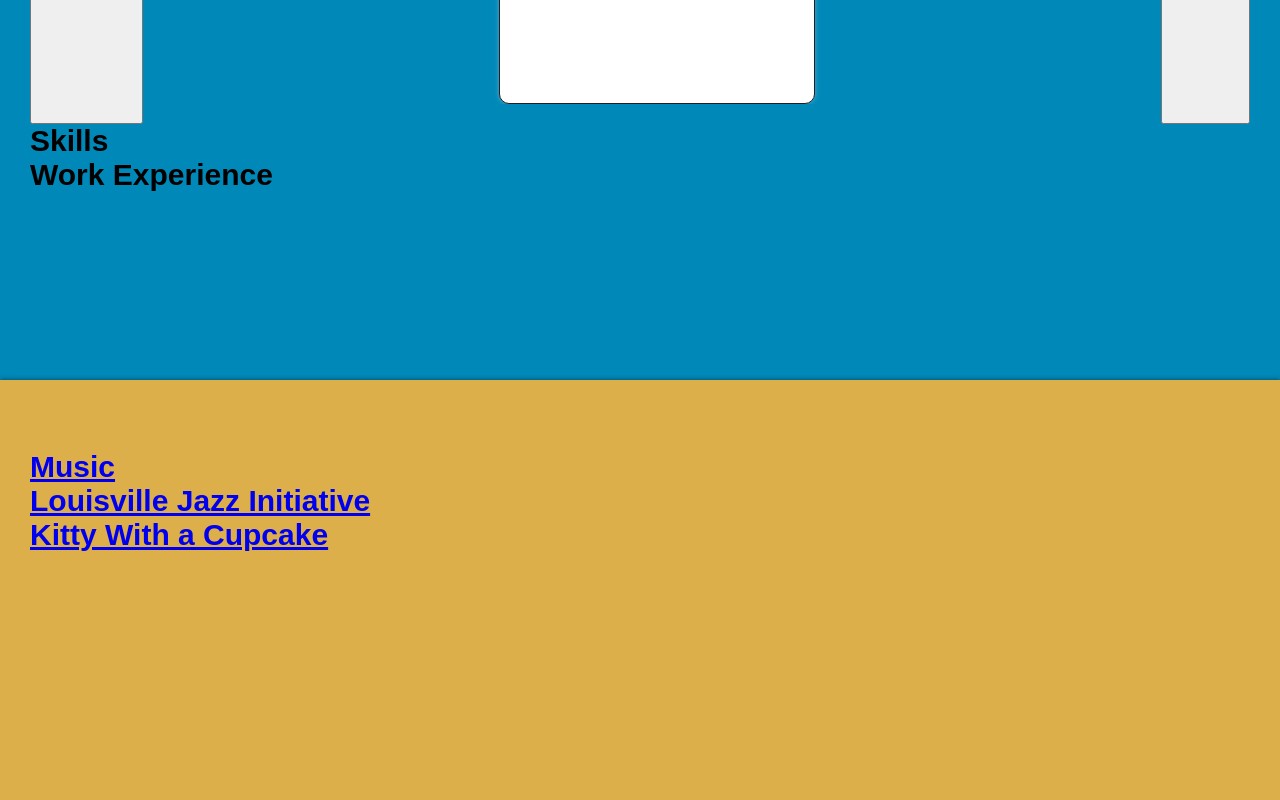
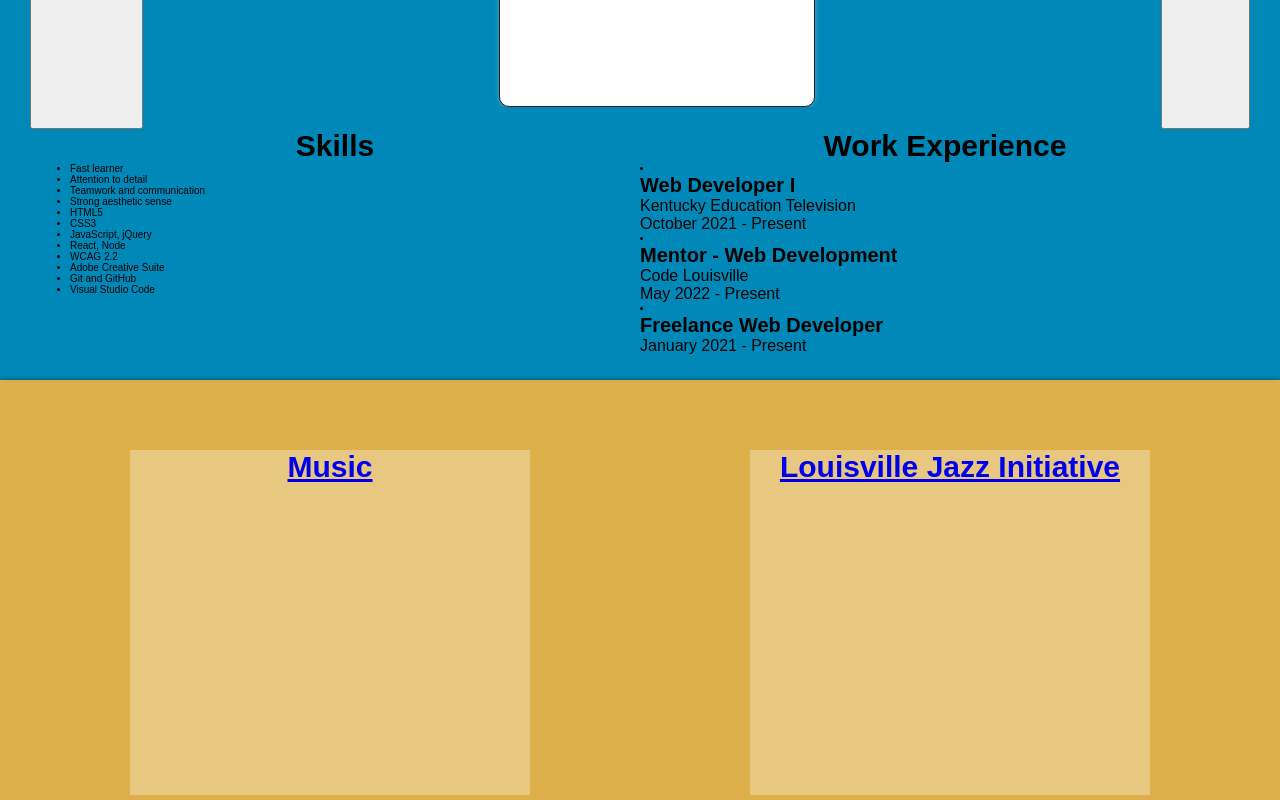
Before and after one commit to csobrien90/csobrien90.github.io, a React (Create React App) app: page / in a window 1280 px wide. Shown: the part 1220-2020 px from the top of the page. Built offline with nearby package versions, Linux system fonts and the light colour scheme; a web font is replaced by a local one.

Commit message:
add work experience and skills data

```diff
--- a/src/components/Skills.js
+++ b/src/components/Skills.js
@@ -1,10 +1,16 @@
 import React from 'react';
+import skills from '../skills.json';
 
 class Skills extends React.Component {
 	render() {
 		return(
 			<article className='skills'>
 				<h3>Skills</h3>
+				<ul>
+					{skills.map((skill, index) => {
+						return <li key={index}>{skill}</li>
+					})}
+				</ul>
 			</article>
 		)
 	}
--- a/src/components/WorkExperience.js
+++ b/src/components/WorkExperience.js
@@ -1,10 +1,21 @@
 import React from 'react';
+import workExperience from '../workExperience.json';
 
 class WorkExperience extends React.Component {
 	render() {
 		return(
 			<article className='workExperience'>
 				<h3>Work Experience</h3>
+				{
+					workExperience.map((job, index) => {
+						return <li key={index}>
+							<h4>{job.title}</h4>
+							{job.company && <p className='company'>{job.company}</p>}
+							<p className='workExperienceDates'>{job.time}</p>
+							<p className='workExperienceDescription'>{job.description}</p>
+						</li>
+					})
+				}
 			</article>
 		)
 	}
--- a/src/index.css
+++ b/src/index.css
@@ -147,10 +147,32 @@ section {
 
 #experience {
 	background-color: var(--blue);
+	display: grid;
+	grid-template-columns: 1fr 1fr;
+}
+
+#experience .projects {
+	grid-column: span 2;
+}
+
+#experience h3 {
+	text-align: center;
 }
 
 #interests {
 	background-color: var(--yellow);
+	display: grid;
+	grid-template-columns: repeat(auto-fill, minmax(20em, 40em));
+	gap: 2em;
+	justify-content: space-around;
+}
+
+.interestCard {
+	background-color: rgba(255, 255, 255, .3);
+}
+
+.interestCard h3 {
+	text-align: center;
 }
 
 #connect {
--- /dev/null
+++ b/src/skills.json
@@ -0,0 +1,14 @@
+[
+	"Fast learner",
+	"Attention to detail",
+	"Teamwork and communication",
+	"Strong aesthetic sense",
+	"HTML5",
+	"CSS3",
+	"JavaScript, jQuery",
+	"React, Node",
+	"WCAG 2.2",
+	"Adobe Creative Suite",
+	"Git and GitHub",
+	"Visual Studio Code"
+]
--- /dev/null
+++ b/src/workExperience.json
@@ -0,0 +1,20 @@
+[
+	{
+		"title": "Web Developer I",
+		"company": "Kentucky Education Television",
+		"time": "October 2021 - Present",
+		"description": ""
+	},
+	{
+		"title": "Mentor - Web Development",
+		"company": "Code Louisville",
+		"time": "May 2022 - Present",
+		"description": ""
+	},
+	{
+		"title": "Freelance Web Developer",
+		"company": "",
+		"time": "January 2021 - Present",
+		"description": ""
+	}
+]
```
